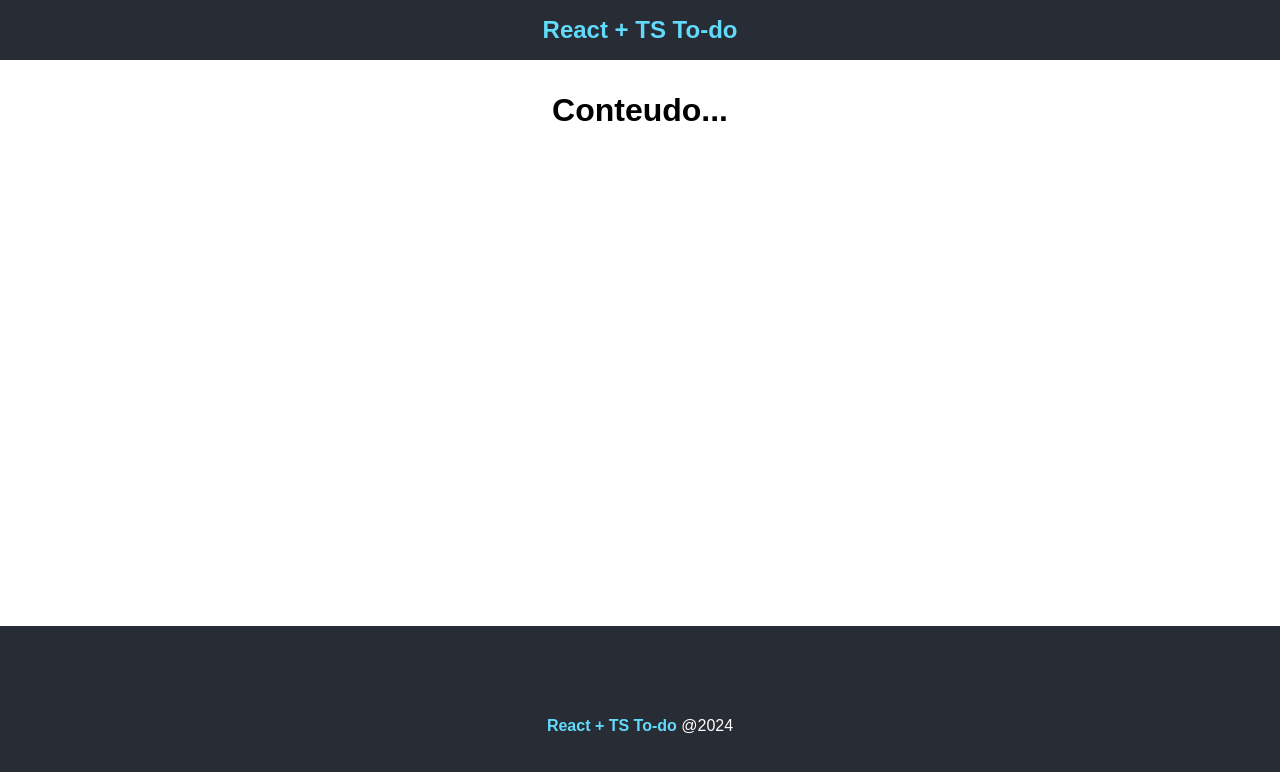
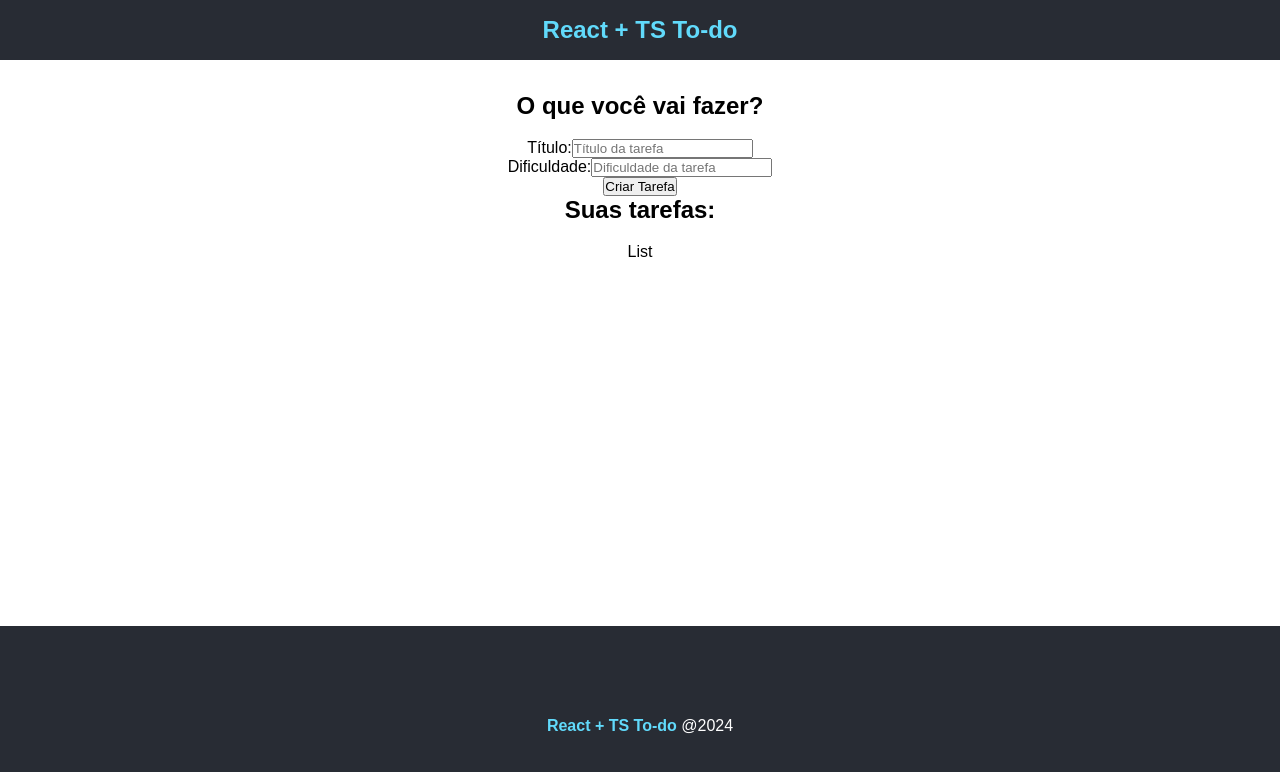
Before and after one commit to Jefferson-Duartte/Todo-List-com-React-TS, a React (Vite) app: page / in a window 1280 px wide. Shown: the top 772 px of the page. Built offline with nearby package versions, Linux system fonts and the light colour scheme.

Commit message:
:sparkles: feat: Criação do formulário de cadastro de nova tarefa

```diff
--- a/index.html
+++ b/index.html
@@ -3,6 +3,10 @@
   <head>
     <meta charset="UTF-8" />
     <link rel="icon" type="image/svg+xml" href="/vite.svg" />
+    <link
+      rel="stylesheet"
+      href="https://cdn.jsdelivr.net/npm/bootstrap-icons@1.11.3/font/bootstrap-icons.min.css"
+    />
     <meta name="viewport" content="width=device-width, initial-scale=1.0" />
     <title>Todo com React + TS</title>
   </head>
--- a/src/App.tsx
+++ b/src/App.tsx
@@ -4,6 +4,8 @@ import styles from "./App.module.css"
 //Components
 import Footer from './components/Footer/Footer'
 import Header from './components/Header/Header'
+import TaskForm from "./components/TaskForm/TaskForm"
+import TaskList from "./components/TaskList/TaskList"
 
 function App() {
 
@@ -11,7 +13,14 @@ function App() {
     <>
       <Header/>
       <main className={styles.main}>
-        <h1>Conteudo...</h1>
+        <div>
+          <h2>O que você vai fazer?</h2>
+          <TaskForm btnText="Criar Tarefa"/>
+        </div>
+        <div>
+          <h2>Suas tarefas:</h2>
+          <TaskList/>
+        </div>
       </main>
       <Footer/>
     </>
--- /dev/null
+++ b/src/components/TaskForm/TaskForm.tsx
@@ -0,0 +1,26 @@
+
+interface Props {
+  btnText: string
+}
+
+const TaskForm = ({btnText}: Props) => {
+  return (
+    <form>
+      <div>
+        <label>
+          Título:
+          <input type="text" placeholder="Título da tarefa" />
+        </label>
+      </div>
+      <div>
+        <label>
+          Dificuldade:
+          <input type="text" placeholder="Dificuldade da tarefa" />
+        </label>
+      </div>
+      <input type="submit" value={btnText} />
+    </form>
+  )
+}
+
+export default TaskForm
--- /dev/null
+++ b/src/components/TaskList/TaskList.tsx
@@ -0,0 +1,9 @@
+
+
+const TaskList = () => {
+  return (
+    <div><p>List</p></div>
+  )
+}
+
+export default TaskList
```
Also changed, not shown: src/components/TaskForm/TaskForm.module.css (added), src/components/TaskList/TaskList.module.css (added).
